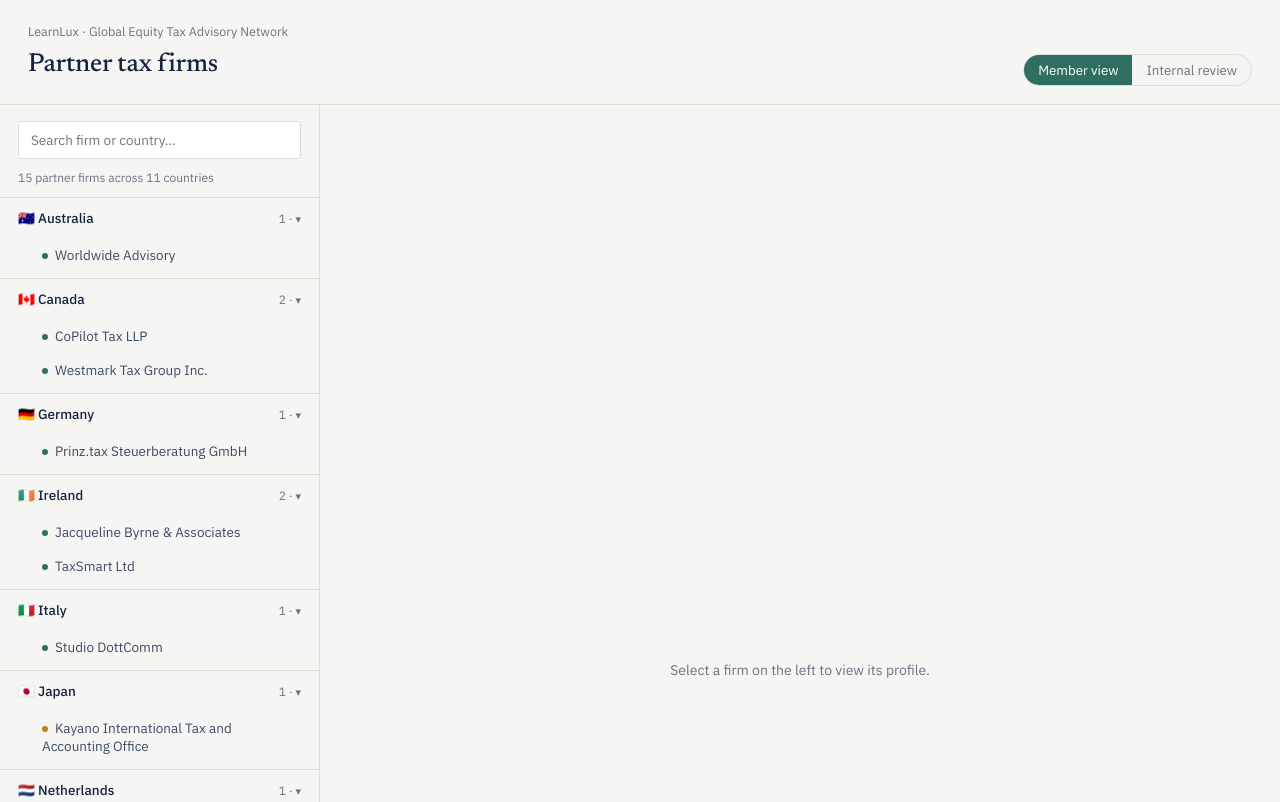
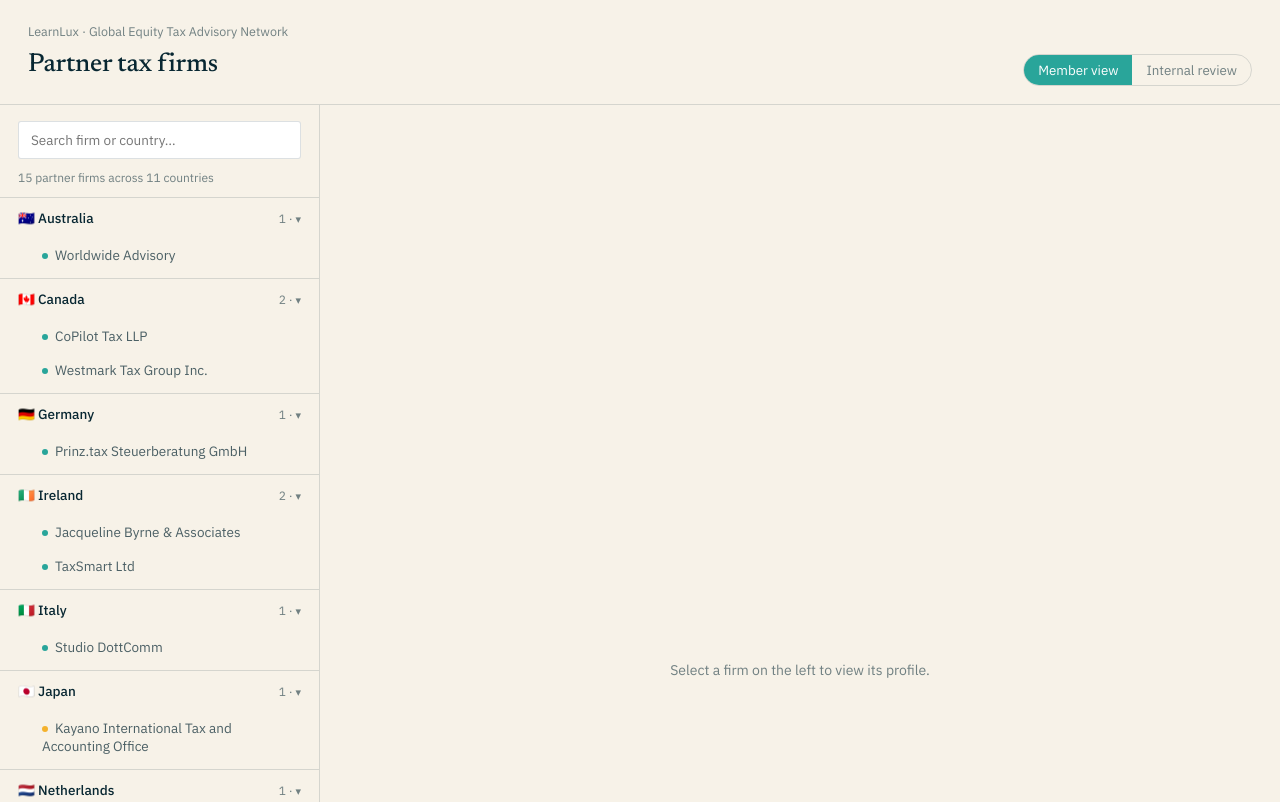
Before and after one commit to jodiew9/tax-advisory-network-site, a plain HTML site: page index.html in a window 1280 px wide. Shown: the top 802 px of the page. Drawn offline with Linux system fonts and the light colour scheme.

Commit message:
Add files via upload
Updated colors/style

```diff
--- a/index.html
+++ b/index.html
@@ -9,37 +9,37 @@
 <link href="https://fonts.googleapis.com/css2?family=Newsreader:ital,opsz,wght@0,6..72,400;0,6..72,500;0,6..72,600;1,6..72,400&family=IBM+Plex+Sans:wght@400;500;600&display=swap" rel="stylesheet">
 <style>
   :root{
-    --ink:#16233F;
-    --ink-soft:#3D4A63;
-    --paper:#F5F6F4;
+    --ink:#082732;
+    --ink-soft:rgba(8,39,50,.72);
+    --paper:#F7F2E8;
     --panel:#FFFFFF;
-    --line:#DBDDD7;
-    --teal:#2F6F62;
-    --teal-soft:#E4EEEB;
-    --amber:#B9812A;
-    --amber-soft:#F4E9D6;
-    --muted:#6B7280;
-    --shadow: 0 1px 2px rgba(22,35,63,.06);
+    --line:rgba(8,39,50,.14);
+    --teal:#29A59A;
+    --teal-soft:#E3F3F1;
+    --amber:#F4B22D;
+    --amber-soft:#FDF1DA;
+    --muted:rgba(8,39,50,.56);
+    --shadow: 0 1px 2px rgba(8,39,50,.08);
     --radius: 3px;
   }
   @media (prefers-color-scheme: dark){
     :root:not([data-theme="light"]){
-      --ink:#ECEEE9;
-      --ink-soft:#B9C0CE;
-      --paper:#0F141C;
-      --panel:#161C26;
-      --line:#2B3340;
-      --teal:#5FB09B;
-      --teal-soft:#1B2C29;
-      --amber:#E0A94C;
-      --amber-soft:#2E2617;
-      --muted:#8891A0;
+      --ink:#F7F2E8;
+      --ink-soft:rgba(247,242,232,.76);
+      --paper:#041419;
+      --panel:#082732;
+      --line:rgba(247,242,232,.14);
+      --teal:#7FC9C2;
+      --teal-soft:#12302E;
+      --amber:#FAD896;
+      --amber-soft:#332813;
+      --muted:rgba(247,242,232,.56);
       --shadow: 0 1px 2px rgba(0,0,0,.4);
     }
   }
   :root[data-theme="dark"]{
-    --ink:#ECEEE9; --ink-soft:#B9C0CE; --paper:#0F141C; --panel:#161C26; --line:#2B3340;
-    --teal:#5FB09B; --teal-soft:#1B2C29; --amber:#E0A94C; --amber-soft:#2E2617; --muted:#8891A0;
+    --ink:#F7F2E8; --ink-soft:rgba(247,242,232,.76); --paper:#041419; --panel:#082732; --line:rgba(247,242,232,.14);
+    --teal:#7FC9C2; --teal-soft:#12302E; --amber:#FAD896; --amber-soft:#332813; --muted:rgba(247,242,232,.56);
     --shadow: 0 1px 2px rgba(0,0,0,.4);
   }
 
```
